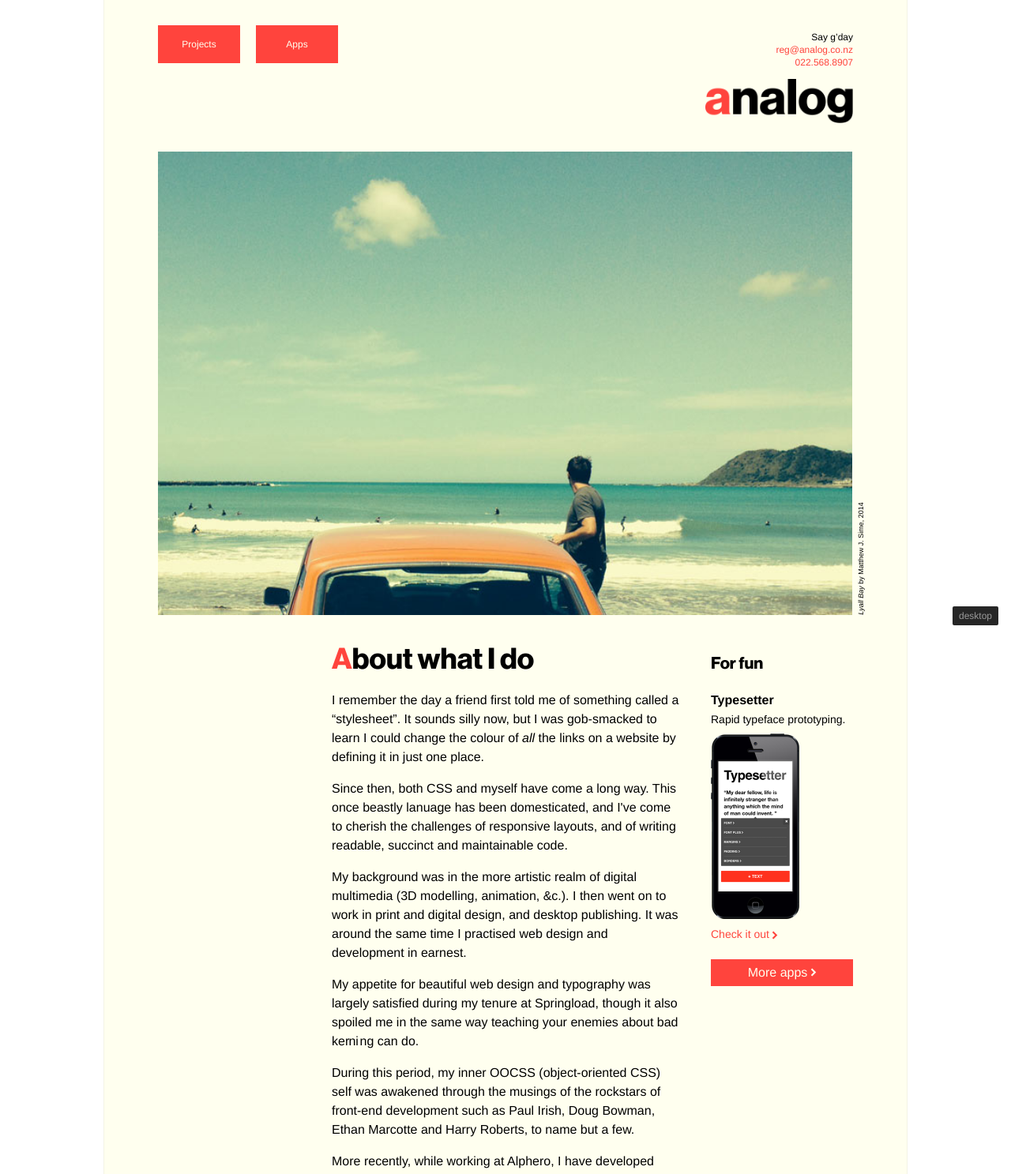
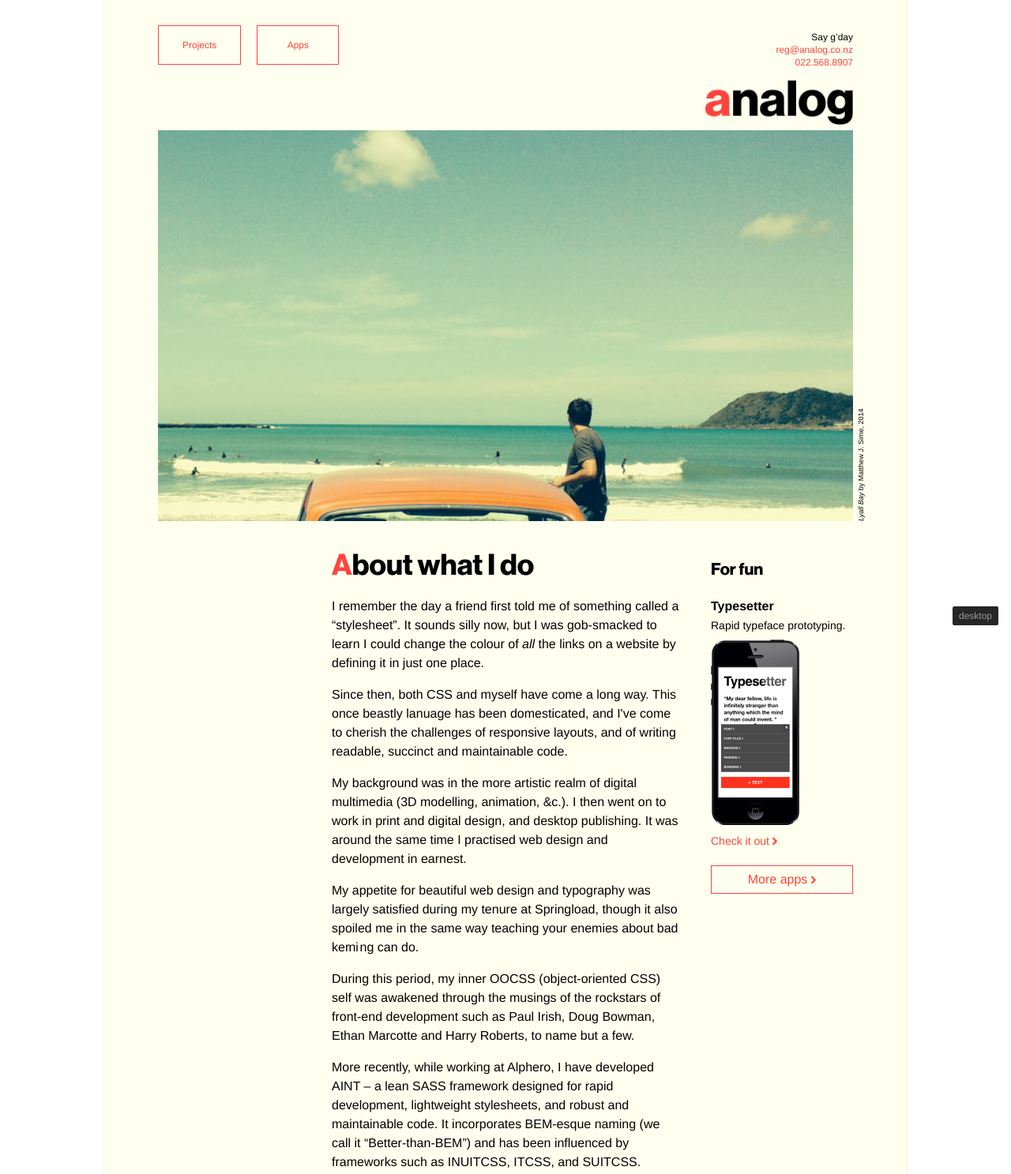
Before and after one commit to simefield/analog, a PHP site: page / in a window 1280 px wide. Shown: the top 1487 px of the page at 79% size. Run offline with PHP 8.4, Linux system fonts and the light colour scheme.

Commit message:
Various design tweaks

```diff
--- a/css/style.css
+++ b/css/style.css
@@ -3075,9 +3075,9 @@ h1::first-letter {
       border-right: 1px solid rgba(100, 100, 100, 0.07); } }
 
 button, .button, .main-nav a {
-  border: none;
-  color: #ffffef;
-  background-color: #ff443d;
+  color: #ff443d;
+  background-color: transparent;
+  border: 1px solid #ff443d;
   padding-right: 20px;
   padding-left: 20px;
   margin-right: 10px;
@@ -3096,7 +3096,7 @@ button, .button, .main-nav a {
       padding-left: 30px;
       margin-right: 20px; } }
   button:focus, button:hover, button:active, button.active, .button:focus, .button:hover, .button:active, .button.active, .main-nav a:focus, .main-nav a:hover, .main-nav a:active, .main-nav a.active {
-    background-color: #000;
+    background-color: #ff443d;
     color: #ffffef; }
   button.block, .button.block, .main-nav a.block {
     width: 100%; }
@@ -3135,12 +3135,10 @@ button, .button, .main-nav a {
 /*a*/
 .logo {
   display: inline-block;
-  margin-top: 14px;
-  margin-bottom: 23px; }
+  margin-top: 14px; }
   @media (min-width: 48em) {
     .logo {
-      margin-top: 20px;
-      margin-bottom: 29px; } }
+      margin-top: 20px; } }
   .logo img {
     width: 148px; }
     @media (min-width: 48em) {
@@ -3157,7 +3155,7 @@ button, .button, .main-nav a {
   padding-bottom: 100%; }
   @media (min-width: 48em) {
     .hero {
-      padding-bottom: 66.666666666%; } }
+      padding-bottom: 56.25%; } }
 
 .hero__image {
   width: 100%;
@@ -3167,9 +3165,10 @@ button, .button, .main-nav a {
   top: 0;
   left: 0;
   z-index: 10;
-  background-size: auto 100%;
   background-repeat: no-repeat;
-  background-position: 0 0; }
+  background-size: cover;
+  background-position-x: center;
+  background-position-y: center; }
   .hero__image.stella {
     background-image: url("../images/stella.jpg"); }
   .hero__image.laffare {
@@ -3195,7 +3194,7 @@ button, .button, .main-nav a {
   top: 0; }
   @media (min-width: 48em) {
     .photo-credit {
-      width: 66.666666666%; } }
+      width: 56.25%; } }
 
 /***************************************
  * $ASIDES
--- a/sass/_analog.scss
+++ b/sass/_analog.scss
@@ -324,10 +324,12 @@ body {
 }
 
 button, .button, %button {
-    border: none;
+    // border: none;
     @extend %fix-webkit-font-rendering;
-    color: $paper;
-    background-color: $red;
+    // color: $paper;
+    color: $red;
+    background-color: transparent;
+    border: 1px solid $red;
     padding-right: $v-grid-unit;
     padding-left: $v-grid-unit;
     margin-right: $v-grid-unit/2;
@@ -349,8 +351,8 @@ button, .button, %button {
     &:hover,
     &:active,
     &.active {
-        background-color: $black;
-        color: $white;
+        background-color: $red;
+        color: $paper;;
     }
 
     &.block {
@@ -393,10 +395,10 @@ button, .button, %button {
 /*a*/.logo {
     display: inline-block;
     margin-top: 14px;
-    margin-bottom: 23px;
+    // margin-bottom: 23px;
     @media (min-width: $screen-md) {
         margin-top: 20px;
-        margin-bottom: 29px;
+        // margin-bottom: 29px;
     }
 
     img {
@@ -426,7 +428,8 @@ button, .button, %button {
     // maintain image ratio
     padding-bottom: 100%; // square
     @media (min-width: $screen-md) {
-        padding-bottom: 66.666666666%; // 1.5 : 1
+        // padding-bottom: 66.666666666%; // 1.5 : 1
+        padding-bottom: 56.25%; // 16:9
     }
 }
 
@@ -438,10 +441,14 @@ button, .button, %button {
         top: 0;
         left: 0;
         z-index: 10;
-        background-size: auto 100%;
+        // background-size: auto 100%;
         background-repeat: no-repeat;
-        background-position: 0 0;
+        // background-position: 0 0;
         // background-blend-mode: multiply;
+    background-size: cover;
+    background-position-x: center;
+    background-position-y: center;
+
 
         &.stella { background-image: url('../images/stella.jpg'); }
         &.laffare { background-image: url('../images/laffare.jpg'); }
@@ -457,7 +464,8 @@ button, .button, %button {
         right: 0;
         top: 0;
         @media (min-width: $screen-md) {
-            width: 66.666666666%;
+            // width: 66.666666666%;
+            width: 56.25%;
         }
     }
 
```
Also changed, not shown: 1 other file.
